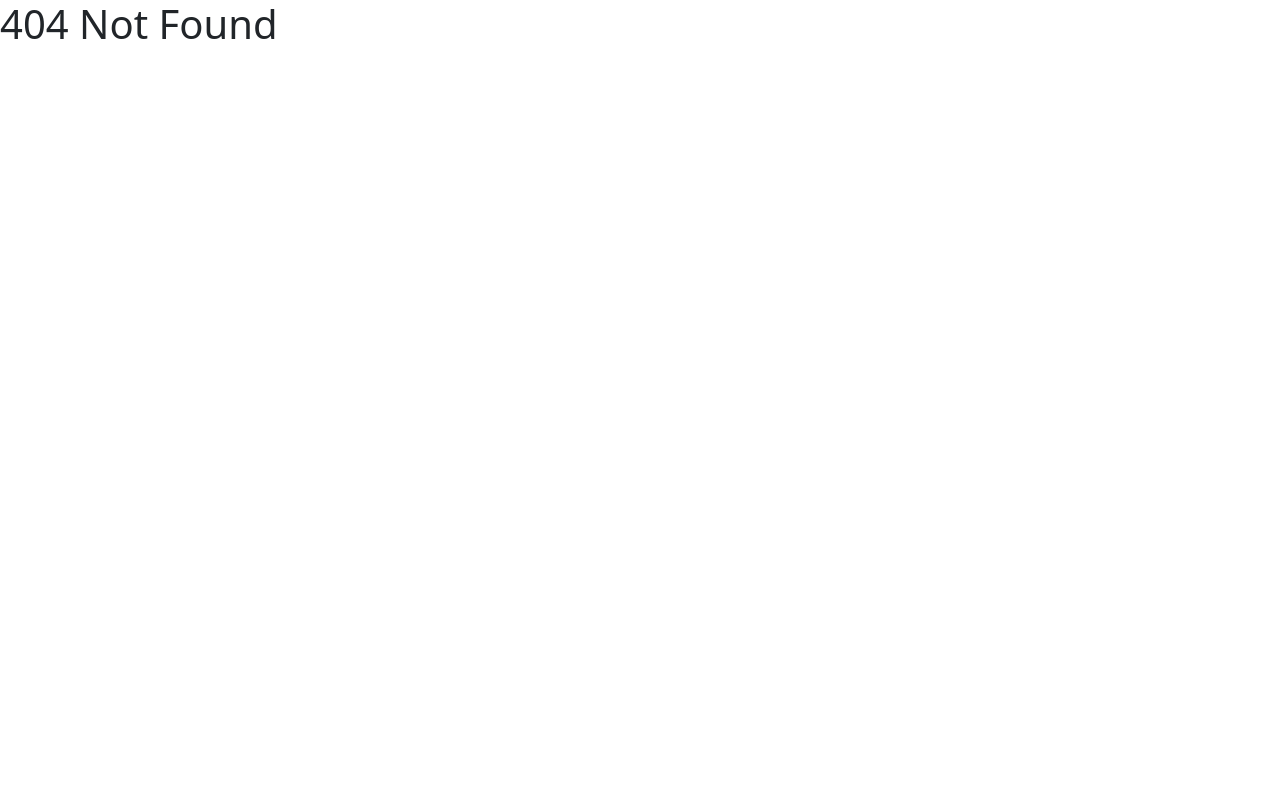
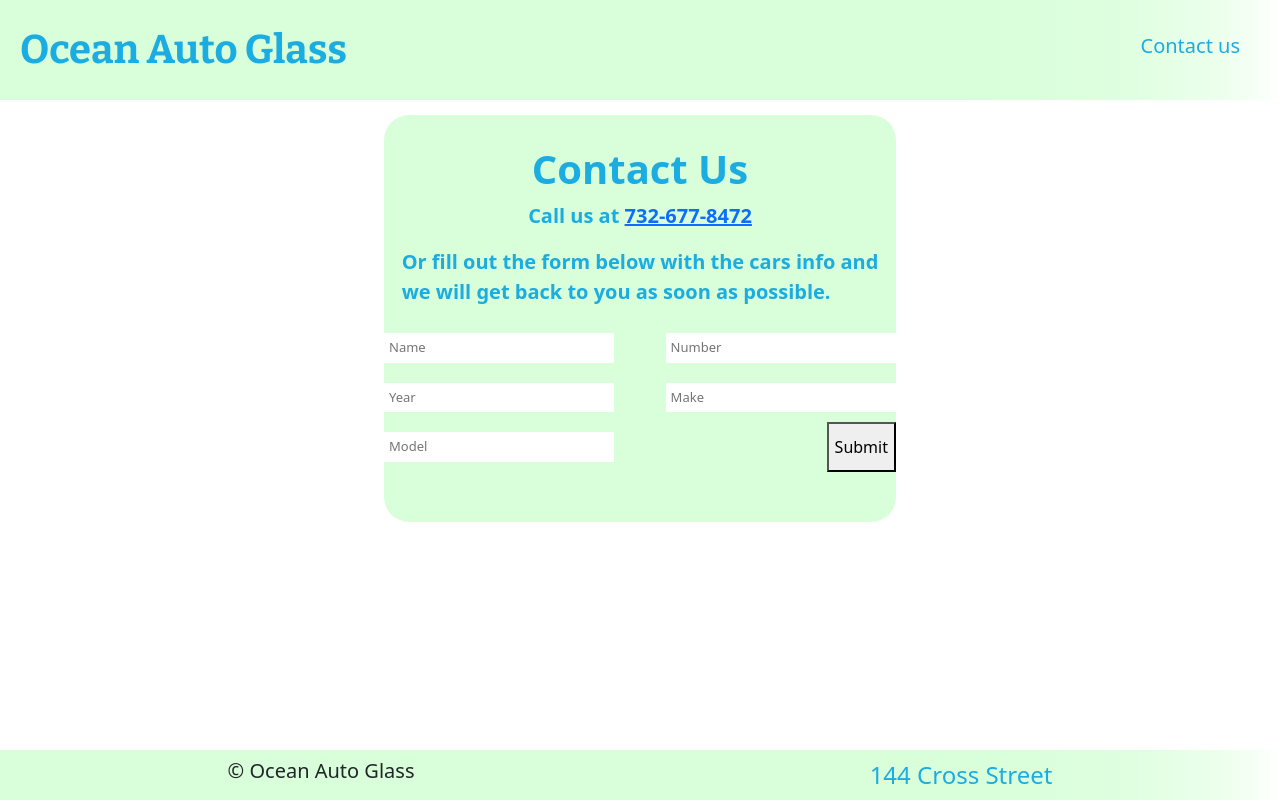
Before and after one commit to motty-mandel/ocean-auto-glass, a React (Vite) app in the folder client/: page /contact in a window 1280 px wide. Before the commit this address had no page. Built offline with nearby package versions, Linux system fonts and the light colour scheme.

Commit message:
made a contact form

```diff
--- a/client/src/components/Header.jsx
+++ b/client/src/components/Header.jsx
@@ -1,4 +1,5 @@
 import React from 'react';
+import { Link } from 'react-router-dom';
 import '../index.css'
 import './header.css';
 import 'bootstrap/dist/css/bootstrap.min.css';
@@ -9,7 +10,9 @@ export default function Header() {
             <h1>Ocean Auto Glass</h1>
 
 
-                <a href="tel:732-677-8472">Call now at 732-677-8472</a>
+            <Link to="/contact">
+            <h5>Contact us</h5>
+            </Link>
                 {/* <button id='signUpBtn'>Sign Up</button>
                 <button id='loginBtn'>Login</button> */}
 
--- a/client/src/index.css
+++ b/client/src/index.css
@@ -1,6 +1,6 @@
 :root {
     --main-color: rgb(27, 172, 225);
-    --secondary-color: rgb(216, 255, 217)
+    --secondary-color: rgb(216, 255, 217);
 }
 
 body {
--- /dev/null
+++ b/client/src/pages/Contact.jsx
@@ -0,0 +1,23 @@
+import React from "react";
+import './contact.css';
+
+export default function Contact() {
+    return (
+        <div className='contact'>
+            <div className="formDiv">
+            <h2>Contact Us</h2>
+            <p>Call us at <a href="tel:732-677-8472">732-677-8472</a></p>
+            <p>Or fill out the form below with the cars info and
+                <br />
+                we will get back to you as soon as possible.</p>
+            <form>
+                <input type="text" placeholder="Name" />
+                <input type="text" placeholder="Number" />
+                <input type="text" placeholder="Year" />
+                <input type="text" placeholder="Make" />
+                <input type="text" placeholder="Model" />
+                <button type="submit">Submit</button>
+            </form>
+            </div>
+        </div>
+    )};
--- a/client/src/pages/Static.jsx
+++ b/client/src/pages/Static.jsx
@@ -7,12 +7,12 @@ export default function Static() {
 
             <div className="insurance">
                 <h2>Insurance</h2>
-                <p>We handle insurance claims.</p>
+                <p>We handle insurance claims directly.</p>
             </div>
 
             <div className="mobile">
                 <h2>Mobile</h2>
-                <p>We come to you or you come to us.</p>
+                <p>We come to your location, or you can come to our shop.</p>
             </div>
 
             <div className="recalibrate">
--- /dev/null
+++ b/client/src/pages/contact.css
@@ -0,0 +1,48 @@
+.contact {
+    display: flex;
+    flex-direction: column;
+    align-items: center;
+    height: 100%;
+}
+
+.formDiv {
+    display: flex;
+    flex-direction: column;
+    align-items: center;
+    width: 40%;
+    height: 100%;
+    margin-top: 15px;
+    padding: 30px 0 50px 0;
+    background-color: var(--secondary-color);
+    border-radius: 25px;
+}
+
+.formDiv form input {
+    width: 45%; /* Adjust as needed */
+}
+
+.formDiv form {
+    display: flex;
+    flex-direction: row;
+    justify-content: space-between;
+    flex-wrap: wrap;
+}
+
+.formDiv h2 {
+    color: var(--main-color);
+    font-size: 40px;
+    font-weight: bolder;
+}
+
+.formDiv p {
+    color: var(--main-color);
+    font-size: 20px;
+    font-weight: bolder;
+}
+
+.formDiv input {
+    margin: 10px 0;
+    border: none;
+    font-size: small;
+    padding: 5px;
+}
--- a/client/src/pages/static.css
+++ b/client/src/pages/static.css
@@ -8,16 +8,17 @@
     display: flex;
     flex-direction: column;
     text-align: center;
+    box-shadow: inset 0 0 10px;
     height: 450px;
     width: 300px;
     margin: 20px;
-    box-shadow: 5px 5px 5px 5px rgb(221, 221, 221);
     border: 3px solid var(--secondary-color);
     border-radius: 15px;
 }
 
 .main div h2 {
     background-color: rgb(221, 221, 221);
+    box-shadow: inset 0 0 10px;
     padding: 20px 0;
     color: var(--main-color);
     border-radius: 11px;
```
Also changed, not shown: client/src/main.jsx (+29 -24 lines).
